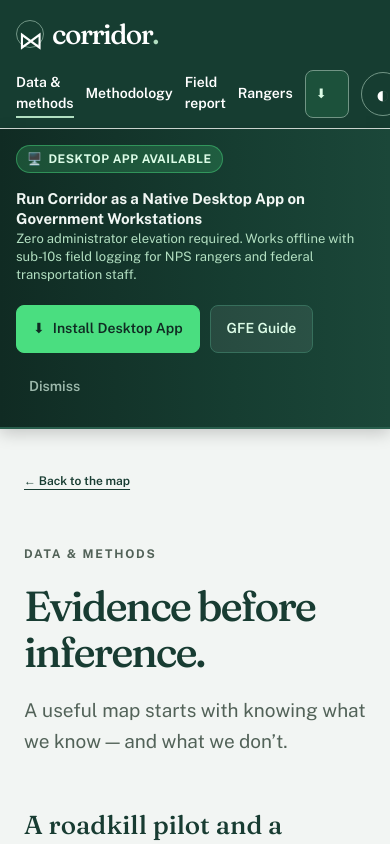
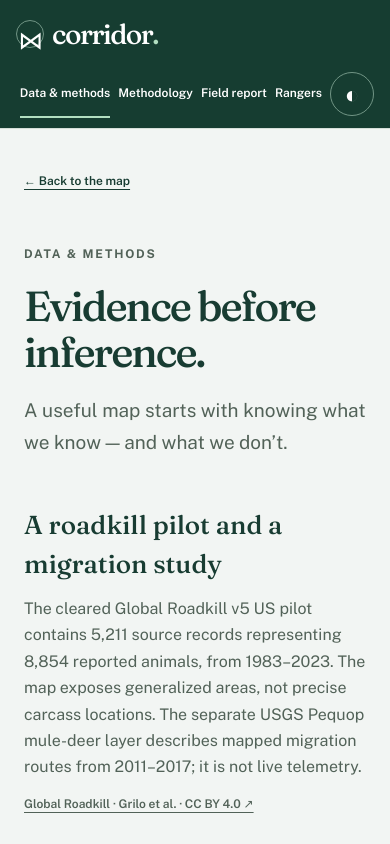
Before and after one commit to calelamb/corridor, a SvelteKit app in the folder web/: page /data in a window 390 px wide. Shown: the top 844 px of the page. Built offline with nearby package versions, Linux system fonts and the light colour scheme.

Commit message:
style(layout): refine mobile responsive navigation and hide desktop install banner on viewports under 768px

```diff
--- a/web/src/lib/components/DesktopInstallBanner.svelte
+++ b/web/src/lib/components/DesktopInstallBanner.svelte
@@ -568,15 +568,7 @@
 
 	@media (max-width: 768px) {
 		.install-banner {
-			flex-direction: column;
-			align-items: flex-start;
-			padding: 16px;
-		}
-
-		.banner-actions {
-			width: 100%;
-			justify-content: flex-start;
-			flex-wrap: wrap;
+			display: none;
 		}
 
 		.browser-cards {
--- a/web/src/routes/+layout.svelte
+++ b/web/src/routes/+layout.svelte
@@ -108,13 +108,9 @@
 		outline-offset: 2px;
 	}
 
-	@media (max-width: 640px) {
-		.install-cta-text {
+	@media (max-width: 768px) {
+		.install-cta-btn {
 			display: none;
-		}
-		.install-cta-btn {
-			padding: 0 10px;
-			min-width: 44px;
 		}
 	}
 </style>
--- a/web/src/styles/global.css
+++ b/web/src/styles/global.css
@@ -632,6 +632,7 @@ nav a {
 	}
 	.site-header nav {
 		gap: 12px;
+		flex-wrap: wrap;
 	}
 	.site-header nav a {
 		font-size: 0.875rem;
@@ -644,3 +645,33 @@ nav a {
 		min-height: 44px;
 	}
 }
+
+@media (max-width: 480px) {
+	.site-header nav {
+		gap: 8px;
+	}
+	.site-header nav a {
+		font-size: 12px;
+	}
+}
+
+@media (max-width: 375px) {
+	.site-header {
+		padding: 0 10px;
+		gap: 6px;
+	}
+	.site-header .brand {
+		font-size: 24px;
+	}
+	.site-header nav {
+		gap: 6px;
+	}
+	.site-header nav a {
+		font-size: 11px;
+	}
+	.site-header .theme-button {
+		font-size: 20px;
+		min-width: 40px;
+		min-height: 40px;
+	}
+}
```
